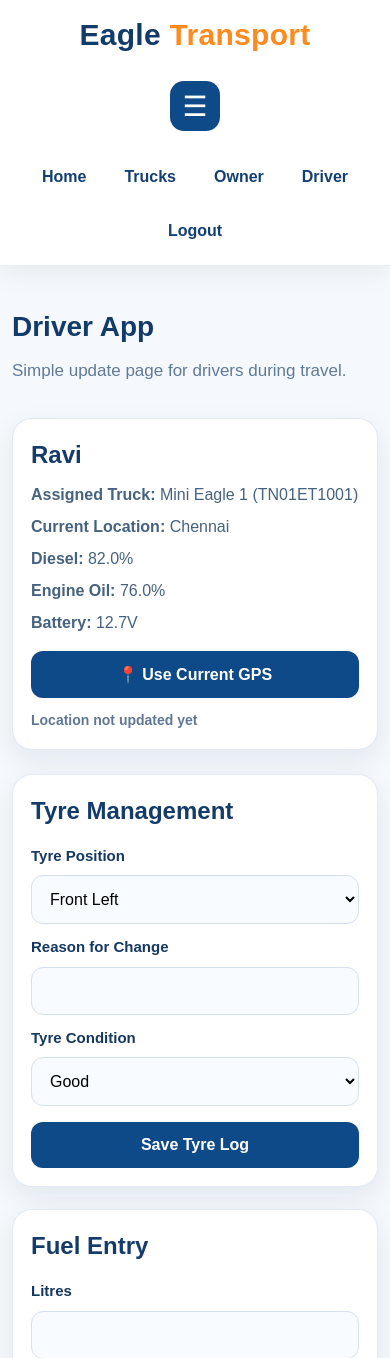
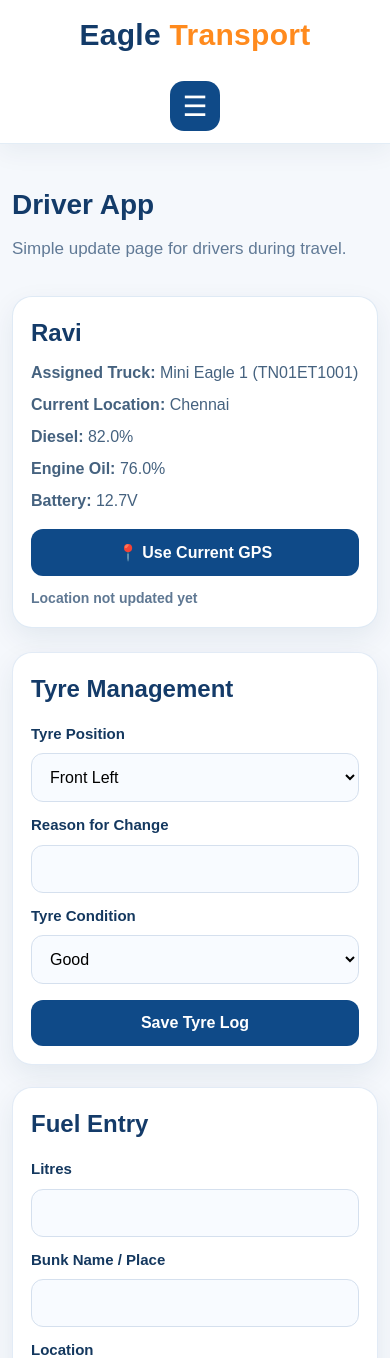
Before and after one commit to abinash3466/eagle-transport, a Flask app: page /driver/app in a window 390 px wide. Shown: the top 1358 px of the page. Run offline with Flask 3, Linux system fonts and the light colour scheme; the visitor is signed in with stand-in values (Sample User, id 1); data comes from the database, SQL or seed files in the repository; data that the repository does not hold is empty.

Commit message:
fix app js mobile menu all pages

```diff
--- a/static/css/style.css
+++ b/static/css/style.css
@@ -1868,3 +1868,135 @@ body {
         background: #edf5ff;
     }
 }
+
+/* ========================= */
+/* BASE HEADER MOBILE FIX    */
+/* ========================= */
+
+.site-header {
+    width: 100%;
+    background: rgba(255, 255, 255, 0.96);
+    backdrop-filter: blur(12px);
+    border-bottom: 1px solid rgba(216, 229, 243, 0.7);
+    position: sticky;
+    top: 0;
+    z-index: 1200;
+    box-shadow: 0 8px 24px rgba(16, 48, 89, 0.06);
+}
+
+.nav-wrap {
+    min-height: 78px;
+    display: flex;
+    align-items: center;
+    justify-content: space-between;
+    gap: 24px;
+    position: relative;
+}
+
+.brand {
+    font-size: 30px;
+    font-weight: 800;
+    color: #133b69;
+    letter-spacing: 0.3px;
+    text-decoration: none;
+}
+
+.brand span {
+    color: #ff8a1d;
+}
+
+.nav {
+    display: flex;
+    align-items: center;
+    gap: 18px;
+    flex-wrap: wrap;
+}
+
+.nav a {
+    color: #143f72;
+    font-weight: 700;
+    padding: 10px 14px;
+    border-radius: 10px;
+    transition: 0.25s ease;
+    text-decoration: none;
+}
+
+.nav a:hover {
+    background: #eef5ff;
+    color: #ff8a1d;
+}
+
+.menu-toggle {
+    display: none;
+    background: #0f4a88;
+    color: #ffffff;
+    border: none;
+    font-size: 28px;
+    width: 50px;
+    height: 50px;
+    border-radius: 14px;
+    cursor: pointer;
+    z-index: 1300;
+}
+
+/* Desktop-la menu button hide */
+@media (min-width: 993px) {
+    .menu-toggle {
+        display: none !important;
+    }
+
+    .nav {
+        display: flex !important;
+        position: static !important;
+        width: auto !important;
+        background: transparent !important;
+        border: none !important;
+        box-shadow: none !important;
+        padding: 0 !important;
+        flex-direction: row !important;
+    }
+}
+
+/* Mobile-la nav default hidden */
+@media (max-width: 992px) {
+    .menu-toggle {
+        display: flex !important;
+        align-items: center;
+        justify-content: center;
+    }
+
+    .nav {
+        display: none !important;
+        position: absolute;
+        top: 72px;
+        right: 0;
+        width: 220px;
+        background: #ffffff;
+        border: 1px solid #dbe7f3;
+        border-radius: 16px;
+        box-shadow: 0 14px 30px rgba(15, 58, 104, 0.18);
+        padding: 12px;
+        flex-direction: column;
+        gap: 8px;
+        z-index: 1300;
+    }
+
+    .nav.show {
+        display: flex !important;
+    }
+
+    .nav a {
+        display: block;
+        width: 100%;
+        padding: 10px 12px;
+        border-radius: 10px;
+        color: #143f72;
+        font-size: 15px;
+        font-weight: 700;
+        background: #f8fbff;
+    }
+
+    .nav a:hover {
+        background: #edf5ff;
+    }
+}
--- a/static/js/app.js
+++ b/static/js/app.js
@@ -155,7 +155,7 @@ async function pollDashboardSummary() {
         if (liveBookingCount) liveBookingCount.textContent = data.active_bookings;
         if (pendingTollCount) pendingTollCount.textContent = data.pending_tolls;
         if (totalTollAmount) {
-            totalTollAmount.textContent = "₹" + Number(data.total_toll_amount).toLocaleString("en-IN");
+            totalTollAmount.textContent = "₹ " + Number(data.total_toll_amount).toLocaleString("en-IN");
         }
     } catch (error) {
         console.log("Summary polling failed");
@@ -185,11 +185,7 @@ function startHeroBackgroundSlider() {
 
 function initMobileMenu() {
     const menuToggle = document.getElementById("menuToggle");
-
-    const mobileNav =
-        document.getElementById("mobileNav") ||
-        document.querySelector(".nav-links") ||
-        document.querySelector(".nav");
+    const mobileNav = document.getElementById("mobileNav");
 
     if (!menuToggle || !mobileNav) return;
 
--- a/templates/base.html
+++ b/templates/base.html
@@ -1,42 +1,33 @@
 <!DOCTYPE html>
 <html lang="en">
 <head>
-    <meta charset="UTF-8">
-    <meta name="viewport" content="width=device-width, initial-scale=1.0">
+    <meta charset="UTF-8" />
+    <meta name="viewport" content="width=device-width, initial-scale=1.0" />
     <title>{% block title %}Eagle Transport{% endblock %}</title>
     <link rel="stylesheet" href="{{ url_for('static', filename='css/style.css') }}">
-    <script defer src="{{ url_for('static', filename='js/app.js') }}"></script>
 </head>
 <body>
+
     <header class="site-header">
         <div class="container nav-wrap">
-            <a href="{{ url_for('index') }}" class="brand">Eagle <span>Transport</span></a>
+            <a href="/" class="brand">
+                Eagle <span>Transport</span>
+            </a>
 
-            <button class="menu-toggle" id="menuToggle" aria-label="Open menu">☰</button>
+            <button class="menu-toggle" id="menuToggle" type="button" aria-label="Open menu">☰</button>
 
             <nav class="nav" id="mobileNav">
-                <a href="{{ url_for('index') }}">Home</a>
+                <a href="/">Home</a>
                 <a href="{{ url_for('trucks_page') }}">Trucks</a>
                 <a href="{{ url_for('owner_login') }}">Owner</a>
                 <a href="{{ url_for('driver_login') }}">Driver</a>
-                {% if session.get('owner_id') or session.get('driver_id') %}
                 <a href="{{ url_for('logout') }}">Logout</a>
-                {% endif %}
             </nav>
         </div>
     </header>
 
-    <main>
-        {% with messages = get_flashed_messages(with_categories=true) %}
-            {% if messages %}
-                <div class="container flash-stack">
-                    {% for category, message in messages %}
-                        <div class="flash {{ category }}">{{ message }}</div>
-                    {% endfor %}
-                </div>
-            {% endif %}
-        {% endwith %}
-        {% block content %}{% endblock %}
-    </main>
+    {% block content %}{% endblock %}
+
+    <script src="{{ url_for('static', filename='js/app.js') }}"></script>
 </body>
 </html>
```
